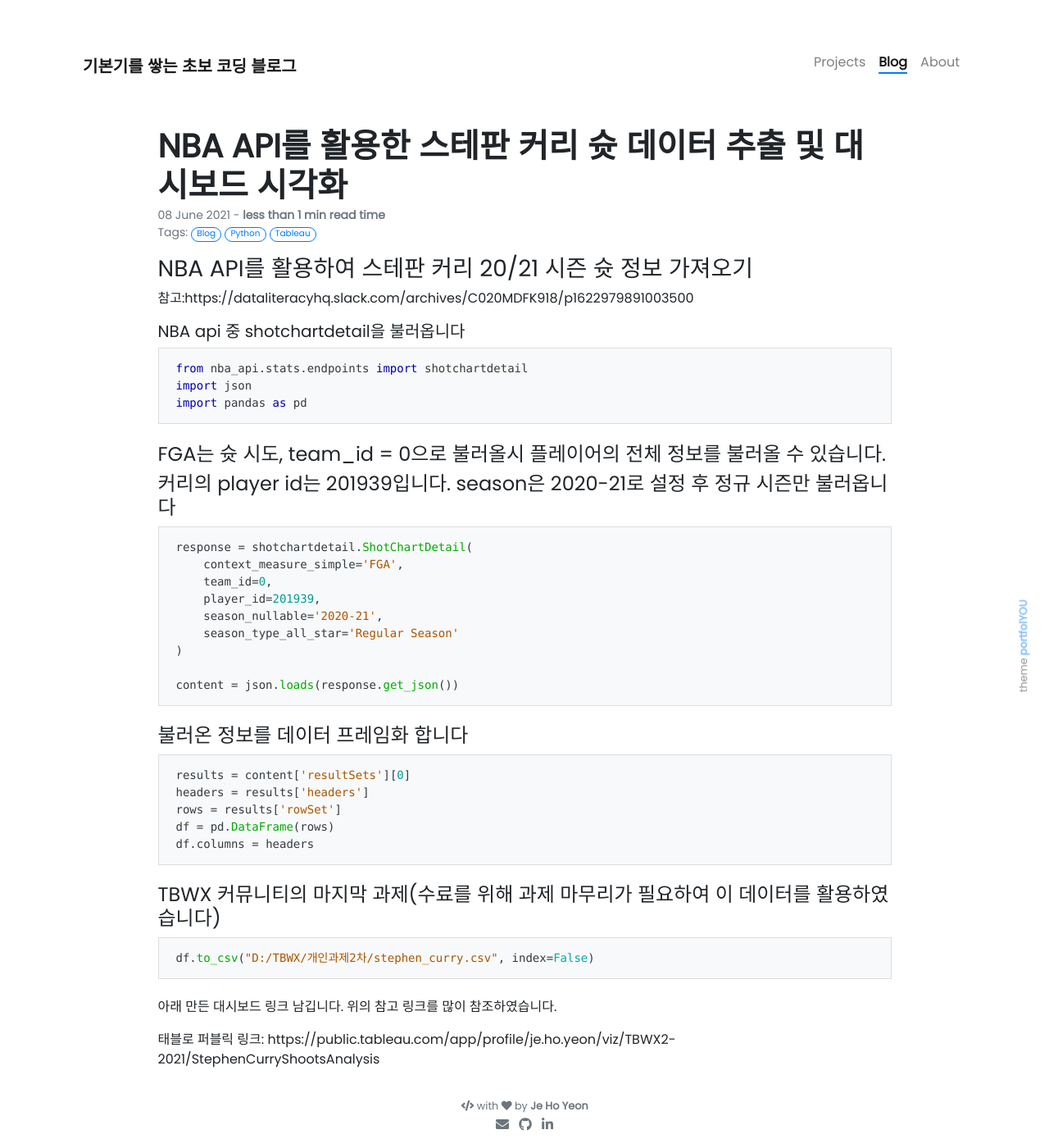
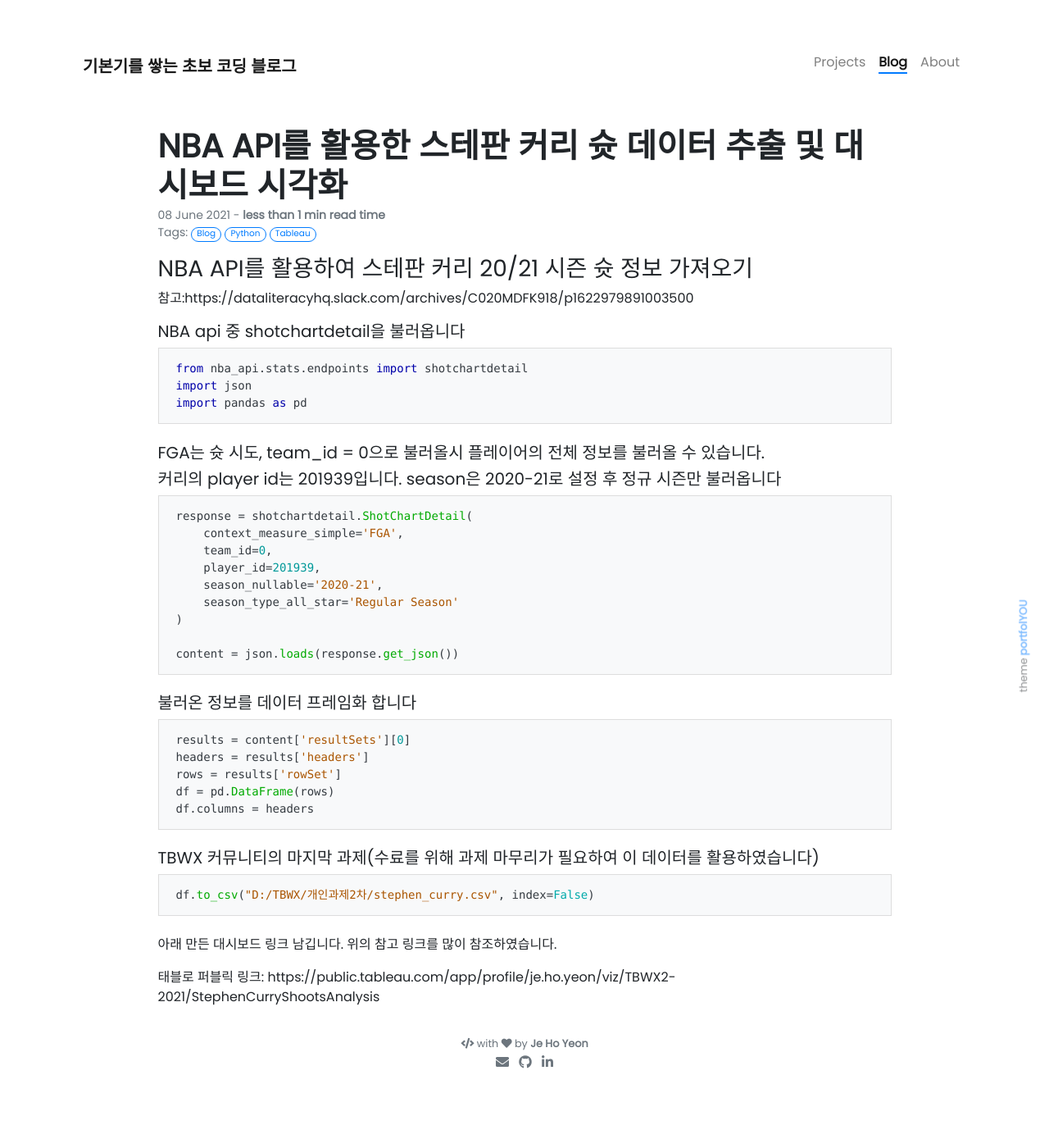
Before and after one commit to jyeon94/jyeon94.github.io, a Jekyll site: the page built from _posts/2021-06-08-Stephen_Curry.md, in a window 1280 px wide. Shown: the whole page at 82% size. Built offline with Jekyll 4.4.1, drawn with Linux system fonts in a browser that asks for light colours; nearby versions of some CDN libraries; our own code applies the rules of GitHub Pages for plain Markdown files; after the commit the page ends 1324 px from its top, so only the background shows below that.

````diff
--- a/_posts/2021-06-08-Stephen_Curry.md
+++ b/_posts/2021-06-08-Stephen_Curry.md
@@ -19,8 +19,8 @@ import json
 import pandas as pd
 ```
 
-#### FGA는 슛 시도, team_id = 0으로 불러올시 플레이어의 전체 정보를 불러올 수 있습니다.
-#### 커리의 player id는 201939입니다. season은 2020-21로 설정 후 정규 시즌만 불러옵니다
+##### FGA는 슛 시도, team_id = 0으로 불러올시 플레이어의 전체 정보를 불러올 수 있습니다.
+##### 커리의 player id는 201939입니다. season은 2020-21로 설정 후 정규 시즌만 불러옵니다
 
 
 ```python
@@ -35,7 +35,7 @@ response = shotchartdetail.ShotChartDetail(
 content = json.loads(response.get_json())
 ```
 
-#### 불러온 정보를 데이터 프레임화 합니다
+##### 불러온 정보를 데이터 프레임화 합니다
 
 
 ```python
@@ -46,7 +46,7 @@ df = pd.DataFrame(rows)
 df.columns = headers
 ```
 
-#### TBWX 커뮤니티의 마지막 과제(수료를 위해 과제 마무리가 필요하여 이 데이터를 활용하였습니다)
+##### TBWX 커뮤니티의 마지막 과제(수료를 위해 과제 마무리가 필요하여 이 데이터를 활용하였습니다)
 
 
 ```python
````
